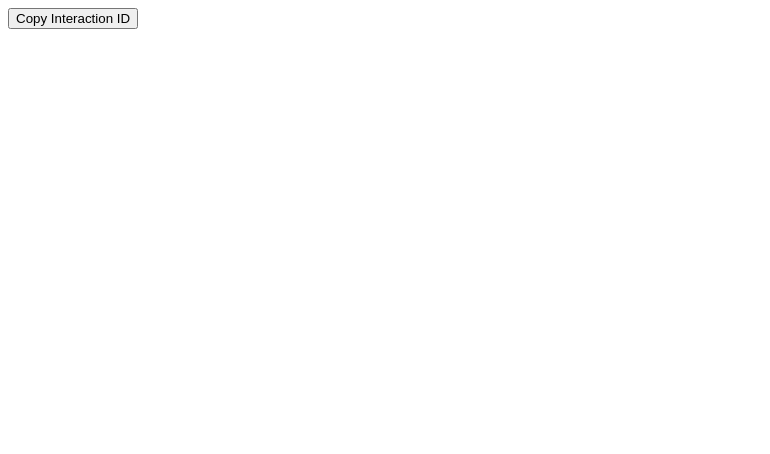
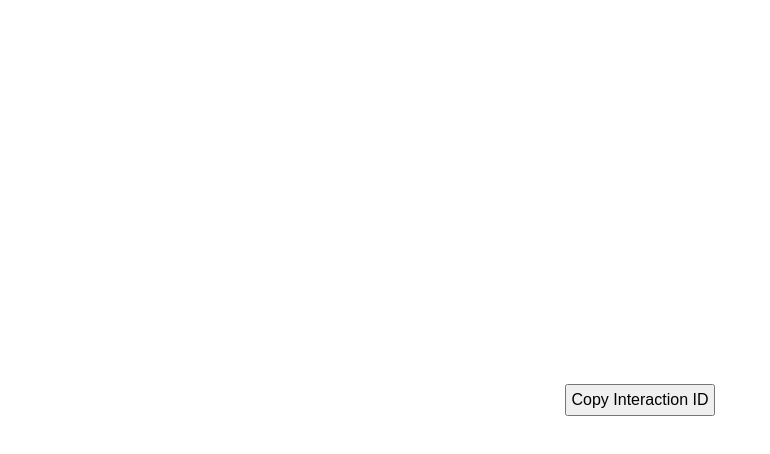
Before and after one commit to shalter-gen/lla-genesys-poc, a website: page src/CopyGenesysUrl.html in a window 1280 px wide. Shown: the whole page, without its empty margins (0-770 px from the left). Drawn offline with Linux system fonts and the light colour scheme.

Commit message:
Resized page

```diff
--- a/src/CopyGenesysUrl.html
+++ b/src/CopyGenesysUrl.html
@@ -4,6 +4,22 @@
     <meta charset="UTF-8">
     <meta name="viewport" content="width=device-width, initial-scale=1.0">
     <title>Copy URL Parameter to Clipboard</title>
+
+    <style>
+        body, html {
+            margin: 0;
+            padding: 0;
+            height: 100%;
+            display: flex;
+            justify-content: center;
+            align-items: center;
+        }
+        button {
+            padding: 5px 5px;
+            font-size: 16px;
+            cursor: pointer;
+        }
+    </style>
 </head>
 <body>
     <button id="copyButton">Copy Interaction ID</button>
```
